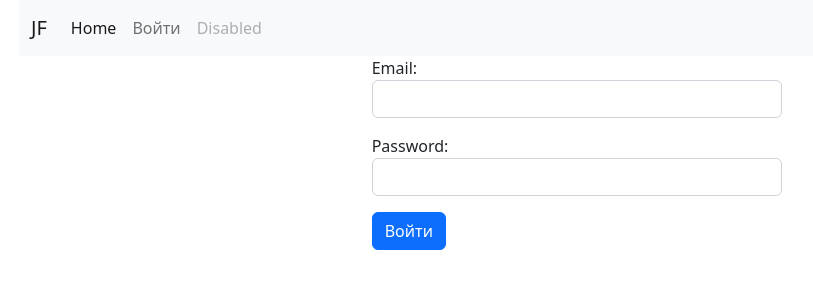
After one commit to SevaMisiul/scraping_service, a Django app: page /accounts/login/ in a window 1280 px wide. The commit adds this page. Shown: the top 300 px of the page, without its empty margins (63-876 px from the left). Run offline with Django 4.2, Linux system fonts and the light colour scheme.

Commit message:
creating login and logout views

```diff
--- /dev/null
+++ b/accounts/forms.py
@@ -0,0 +1,25 @@
+from django import forms
+from django.contrib.auth import get_user_model, authenticate
+from django.contrib.auth.hashers import check_password
+
+User = get_user_model()
+
+
+class UserLoginForm(forms.Form):
+    email = forms.CharField(widget=forms.EmailInput(attrs={'class': 'form-control'}))
+    password = forms.CharField(widget=forms.PasswordInput(attrs={'class': 'form-control'}))
+
+    def clean(self, *args, **kwargs):
+        email = self.cleaned_data.get('email').strip()
+        password = self.cleaned_data.get('password')
+
+        if email and password:
+            qs = User.objects.filter(email=email)
+            if not qs.exists():
+                raise forms.ValidationError('Пользователь с таким email не найден')
+            if not check_password(password, qs[0].password):
+                raise forms.ValidationError('Неверный пароль')
+            user = authenticate(email=email, password=password)
+            if not user:
+                raise forms.ValidationError('Данный аккаунт отключен')
+        return super(UserLoginForm, self).clean(*args, **kwargs)
--- /dev/null
+++ b/accounts/templates/accounts/login.html
@@ -0,0 +1,19 @@
+{% extends "base.html" %}
+
+{% block title %} Login {% endblock %}
+
+{% block content %}
+
+</div>
+    <div class="row">
+      <div class="col-md-4 mx-auto">
+        <form method="POST" action="">{% csrf_token %}
+          <div class="form-group">
+            {{ form.as_p }}
+          </div>
+          <button type="submit" class="btn btn-primary">Войти</button>
+        </form>
+      </div>
+    </div>
+
+{% endblock content %}
--- /dev/null
+++ b/accounts/urls.py
@@ -0,0 +1,8 @@
+from django.urls import path
+
+from accounts.views import login_view, logout_view
+
+urlpatterns = [
+    path('login/', login_view, name='login'),
+    path('logout/', logout_view, name='logout'),
+]
--- a/accounts/views.py
+++ b/accounts/views.py
@@ -1,3 +1,21 @@
-from django.shortcuts import render
+from django.contrib.auth import authenticate, login, logout
+from django.shortcuts import render, redirect
 
-# Create your views here.
+from accounts.forms import UserLoginForm
+
+
+def login_view(request):
+    form = UserLoginForm(request.POST or None)
+    if form.is_valid():
+        data = form.cleaned_data
+        email = data.get('email')
+        password = data.get('password')
+        user = authenticate(request, email=email, password=password)
+        login(request, user)
+        return redirect('home')
+    return render(request, 'accounts/login.html', {'form': form})
+
+
+def logout_view(request):
+    logout(request)
+    return redirect('home')
--- a/scraping/templates/scraping/home.html
+++ b/scraping/templates/scraping/home.html
@@ -7,7 +7,7 @@
     <div class="row">
       <div class="col-md-6 mx-auto">
         <form method="GET" action="{% url 'list' %}">
-          <div class="mb-3">
+          <div class="form-group">
             {{ form.as_p }}
           </div>
           <button type="submit" class="btn btn-primary">Найти</button>
--- a/scraping_service/urls.py
+++ b/scraping_service/urls.py
@@ -14,12 +14,13 @@ Including another URLconf
     2. Add a URL to urlpatterns:  path('blog/', include('blog.urls'))
 """
 from django.contrib import admin
-from django.urls import path
+from django.urls import path, include
 
 from scraping.views import home_view, list_view
 
 urlpatterns = [
     path('admin/', admin.site.urls),
+    path('accounts/', include(('accounts.urls', 'accounts'))),
     path('', home_view, name='home'),
     path('list/', list_view, name='list'),
 ]
--- a/templates/base.html
+++ b/templates/base.html
@@ -19,12 +19,15 @@
             <li class="nav-item">
               <a class="nav-link active" aria-current="page" href="#">Home</a>
             </li>
-            <li class="nav-item">
-              <a class="nav-link" href="#">Features</a>
-            </li>
-            <li class="nav-item">
-              <a class="nav-link" href="#">Pricing</a>
-            </li>
+            {% if user.is_authenticated %}
+                <li class="nav-item">
+                  <a class="nav-link" href="{% url 'accounts:logout' %}">Выйти</a>
+                </li>
+            {% else %}
+                <li class="nav-item">
+                  <a class="nav-link" href="{% url 'accounts:login' %}">Войти</a>
+                </li>
+            {% endif %}
             <li class="nav-item">
               <a class="nav-link disabled">Disabled</a>
             </li>
```
